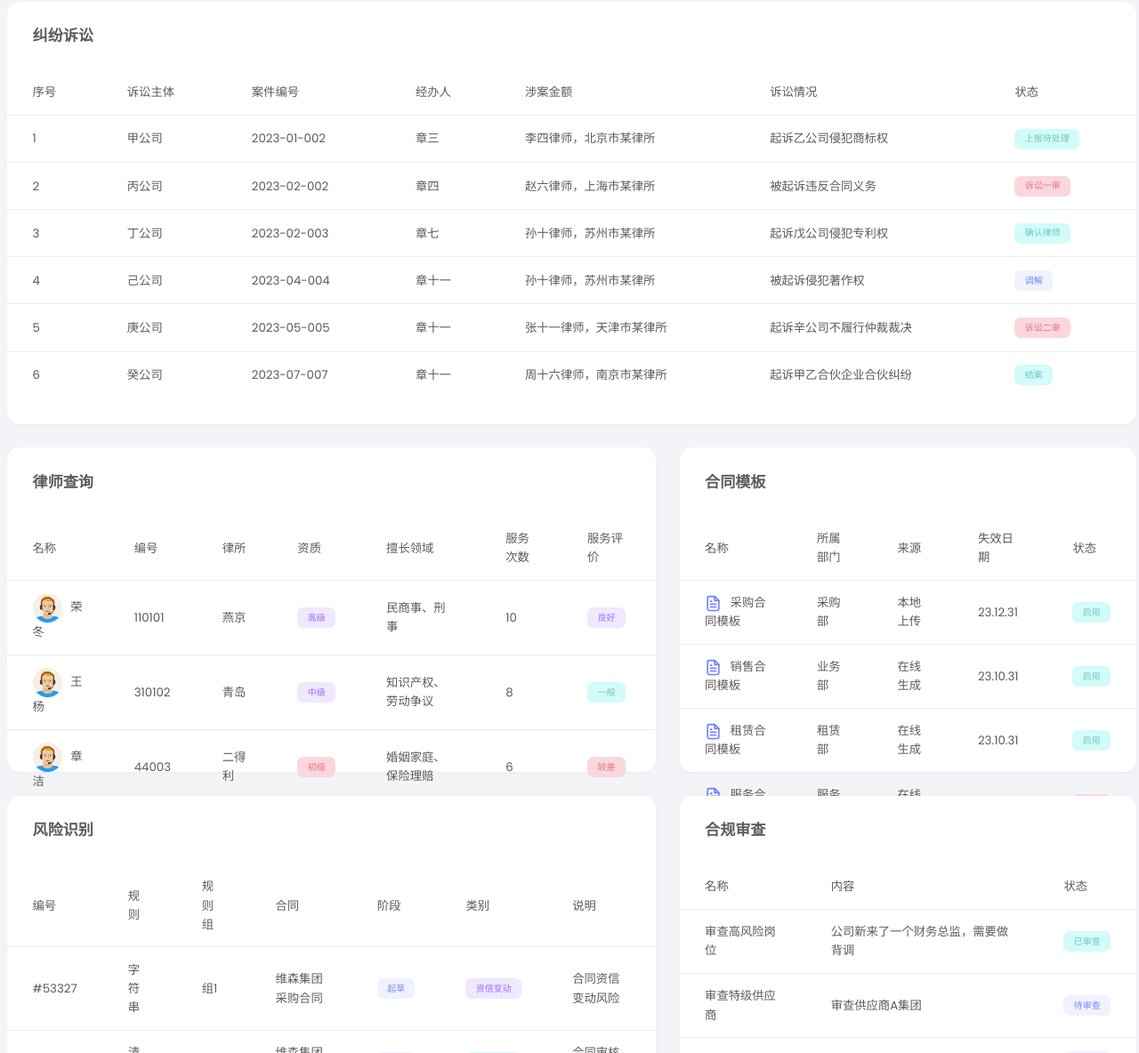
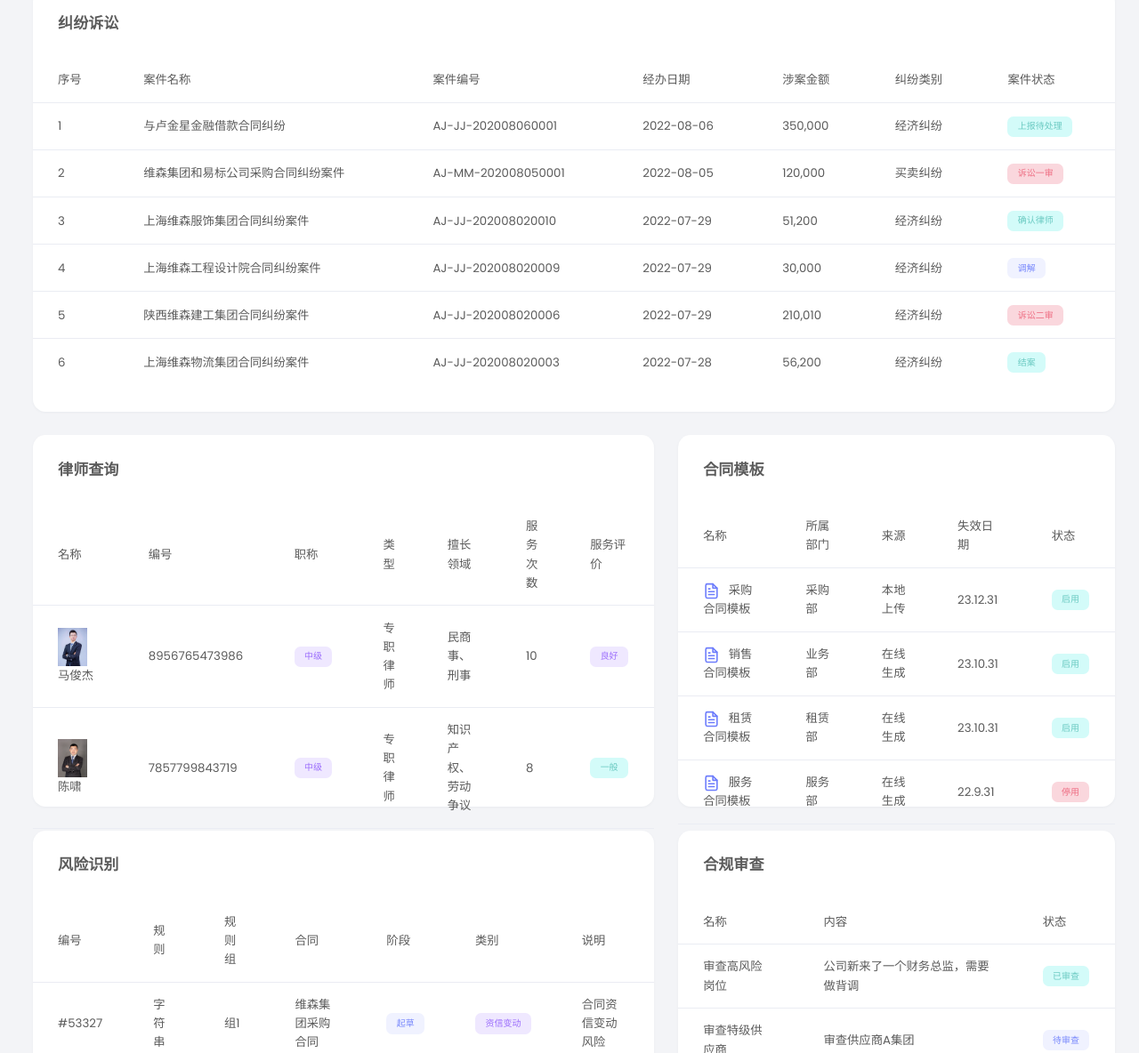
Before and after one commit to Arorio/law-portal, a website built with Vite: page index.html in a window 1280 px wide. Shown: the part 1123-2307 px from the top of the page at 89% size. Built offline with nearby package versions, Linux system fonts and the light colour scheme.

Commit message:
update: improve the styles and import some real-like data

```diff
--- a/index.html
+++ b/index.html
@@ -34,7 +34,7 @@
   <div class='spinner-grow text-primary' role='status'> <span class='sr-only'>Loading...</span></div>
 </div> -->
   <div class="page-container">
-    <div class="page-content" style="margin-top: 5px; margin-left: 5px">
+    <div class="page-content" style="margin-top: 5px; margin-left: 5px; margin-right: 25px">
       <div class="main-wrapper">
         <div class="row">
           <div class="col-12 col-xl-12 stretch-card">
@@ -64,7 +64,7 @@
                       </div>
                     </div>
                     <div class="row">
-                    <div class="col-6 col-md-12 col-xl-8" style="display: inline;">
+                    <div class="col-6 col-md-12 col-xl-6" style="display: inline;">
                       <h3 class="mb-2 flex">58
                         <span class="d-flex align-items-baseline" style="font-size: 14px; line-height: 33px;margin-left: 8px;">
                           个
@@ -74,7 +74,7 @@
                         即将到期 3 个 &nbsp; 更新 43 个 <br /> 待发布 12 个
                         </div>
                         </div>
-                      <div class="col-6 col-md-12 col-xl-4">
+                      <div class="col-6 col-md-12 col-xl-6">
                         <div id="apexChart1" class="mt-md-3 mt-xl-0"></div>
                       </div>
                     </div>
@@ -106,21 +106,21 @@
                       </div>
                     </div>
                     <div class="row">
-                      <div class="col-6 col-md-12 col-xl-7">
+                      <div class="col-6 col-md-12 col-xl-6">
                         <h3 class="mb-2 flex">65
                           <span class="d-flex align-items-baseline" style="font-size: 14px; line-height: 33px;margin-left: 8px;">
                             个
                           </span>
                         </h3>
                         <div class="d-flex align-items-baseline">
-                          资信变更 13 个 &nbsp; 管理变更 8 个 <br /> 业务变更 12 个 &nbsp; 法务变更 3 个
+                          资信类 13 个 &nbsp; 管理类 8 个 <br /> 业务类 12 个 &nbsp; 法务类 3 个
                           <!-- <p class="text-success">
                           <span>上报 33 件</span>
                           <i data-feather="arrow-up" class="icon-sm mb-1"></i>
                         </p> -->
                         </div>
                       </div>
-                      <div class="col-6 col-md-12 col-xl-5">
+                      <div class="col-6 col-md-12 col-xl-6">
                         <div id="apexChart2" class="mt-md-3 mt-xl-0"></div>
                       </div>
                     </div>
@@ -316,27 +316,30 @@
                 <div class="card-body">
                   <h5 class="card-title">快捷库查询</h5>
                   <div class="transactions-list inline-flex">
+                    <a href="https://weapp.eteams.cn/sp/contract/template-library" target="_blank" rel="noopener noreferrer">
                       <div class="tr-item">
                         <div class="tr-company-name">
                           <div class="tr-icon tr-card-icon tr-card-bg-secondary text-secondary"><i data-feather="anchor"></i></div>
-                        <div class="tr-text"><a href="#">
+                          <div class="tr-text">
                             <h4>模板库</h4>
-                          </a>
                       <!-- <p>模板库描述</p> -->
                       </div>
                         </div>
                       </div>
+                    </a>
+                    <a href="https://weapp.eteams.cn/sp/contract/terms-library" target="_blank" rel="noopener noreferrer">
                         <div class="tr-item">
                           <div class="tr-company-name">
                             <!-- tr-card-bg-secondary -->
                             <div class="tr-icon tr-card-icon tr-card-bg-secondary text-secondary"><i data-feather="user"></i></div>
-                        <div class="tr-text"><a href="#">
+                            <div class="tr-text">
                               <h4>条款库</h4>
-                          </a>
                               <!-- <p>条款库描述</p> -->
                               </div>
                               </div>
                         </div>
+                    </a>
+
                         </div>
                         <div class="transactions-list inline-flex">
                           <div class="tr-item">
@@ -528,7 +531,7 @@
                                                                                   </div> -->
           </div>
         </div>
-        <div class="row">
+        <div class="row" style="padding-left: 30px">
           <div class="col-md-12 col-lg-8 col-xl-12">
             <div class="card table-widget" style="height: 500px;">
               <div class="card-body">
@@ -538,67 +541,67 @@
                     <thead>
                       <tr>
                         <th scope="col">序号</th>
-                        <th scope="col">诉讼主体</th>
+                        <th scope="col">案件名称</th>
                         <th scope="col">案件编号</th>
-                        <th scope="col">经办人</th>
+                        <th scope="col">经办日期</th>
                         <th scope="col">涉案金额</th>
-                        <th scope="col">诉讼情况</th>
-                        <th scope="col">状态</th>
+                        <th scope="col">纠纷类别</th>
+                        <th scope="col">案件状态</th>
                       </tr>
                     </thead>
                     <tbody>
                       <tr>
                         <th>1</th>
-                        <td>甲公司</td>
-                        <td>2023-01-002</td>
-                        <td>章三</td>
-                        <td>李四律师，北京市某律所</td>
-                        <td>起诉乙公司侵犯商标权</td>
+                        <td>与卢金星金融借款合同纠纷</td>
+                        <td>AJ-JJ-202008060001</td>
+                        <td>2022-08-06</td>
+                        <td>350,000</td>
+                        <td>经济纠纷</td>
                         <td><span class="badge bg-success">上报待处理</span></td>
                       </tr>
                       <tr>
                         <th>2</th>
-                        <td>丙公司</td>
-                        <td>2023-02-002</td>
-                        <td>章四</td>
-                        <td>赵六律师，上海市某律所</td>
-                        <td>被起诉违反合同义务</td>
+                        <td>维森集团和易标公司采购合同纠纷案件</td>
+                        <td>AJ-MM-202008050001</td>
+                        <td>2022-08-05</td>
+                        <td>120,000</td>
+                        <td>买卖纠纷</td>
                         <td><span class="badge bg-danger">诉讼一审</span></td>
                       </tr>
                       <tr>
                         <th>3</th>
-                        <td>丁公司</td>
-                        <td>2023-02-003</td>
-                        <td>章七</td>
-                        <td>孙十律师，苏州市某律所</td>
-                        <td>起诉戊公司侵犯专利权</td>
+                        <td>上海维森服饰集团合同纠纷案件</td>
+                        <td>AJ-JJ-202008020010</td>
+                        <td>2022-07-29</td>
+                        <td>51,200</td>
+                        <td>经济纠纷</td>
                         <td><span class="badge bg-success">确认律师</span></td>
                       </tr>
                       <tr>
                         <th>4</th>
-                        <td>己公司</td>
-                        <td>2023-04-004</td>
-                        <td>章十一</td>
-                        <td>孙十律师，苏州市某律所</td>
-                        <td>被起诉侵犯著作权</td>
+                        <td>上海维森工程设计院合同纠纷案件</td>
+                        <td>AJ-JJ-202008020009</td>
+                        <td>2022-07-29</td>
+                        <td>30,000</td>
+                        <td>经济纠纷</td>
                         <td><span class="badge bg-primary">调解</span></td>
                       </tr>
                       <tr>
                         <th>5</th>
-                        <td>庚公司</td>
-                        <td>2023-05-005</td>
-                        <td>章十一</td>
-                        <td>张十一律师，天津市某律所</td>
-                        <td>起诉辛公司不履行仲裁裁决</td>
+                        <td>陕西维森建工集团合同纠纷案件</td>
+                        <td>AJ-JJ-202008020006</td>
+                        <td>2022-07-29</td>
+                        <td>210,010</td>
+                        <td>经济纠纷</td>
                         <td><span class="badge bg-danger">诉讼二审</span></td>
                       </tr>
                       <tr>
                         <th>6</th>
-                        <td>癸公司</td>
-                        <td>2023-07-007</td>
-                        <td>章十一</td>
-                        <td>周十六律师，南京市某律所</td>
-                        <td>起诉甲乙合伙企业合伙纠纷</td>
+                        <td>上海维森物流集团合同纠纷案件</td>
+                        <td>AJ-JJ-202008020003</td>
+                        <td>2022-07-28</td>
+                        <td>56,200</td>
+                        <td>经济纠纷</td>
                         <td><span class="badge bg-success">结案</span></td>
                       </tr>
                     </tbody>
@@ -608,9 +611,9 @@
             </div>
           </div>
         </div>
-        <div class="row">
+        <div class="row" style="padding-left: 30px;">
           <div class="col-md-12 col-xl-7">
-            <div class="card table-widget" style="height: 48vh;">
+            <div class="card table-widget" style="height: 55vh;">
               <div class="card-body">
                 <h5 class="card-title">律师查询</h5>
                 <div class="table-responsive">
@@ -619,8 +622,8 @@
                       <tr>
                         <th scope="col">名称</th>
                         <th scope="col">编号</th>
-                        <th scope="col">律所</th>
-                        <th scope="col">资质</th>
+                        <th scope="col">职称</th>
+                        <th scope="col">类型</th>
                         <th scope="col">擅长领域</th>
                         <th scope="col">服务次数</th>
                         <th scope="col">服务评价</th>
@@ -628,37 +631,37 @@
                     </thead>
                     <tbody>
                       <tr>
-                        <th scope="row"><img src="../../assets/images/avatars/profile-image.png" alt="">荣冬</th>
-                        <td>110101</td>
-                        <td>燕京</td>
-                        <td><span class="badge bg-info">高级</span></td>
+                        <th scope="row"><img src="../../assets/images/avatars/mjj.png" alt="">马俊杰</th>
+                        <td>8956765473986</td>
+                        <td><span class="badge bg-info">中级</span></td>
+                        <td>专职律师</td>
                         <td>民商事、刑事</td>
                         <td>10</td>
                         <td><span class="badge bg-info">良好</span></td>
                       </tr>
                       <tr>
-                        <th scope="row"><img src="../../assets/images/avatars/profile-image.png" alt="">王杨</th>
-                        <td>310102</td>
-                        <td>青岛</td>
+                        <th scope="row"><img src="../../assets/images/avatars/cx.jpg" alt="">陈啸</th>
+                        <td>7857799843719</td>
                         <td><span class="badge bg-info">中级</span></td>
+                        <td>专职律师</td>
                         <td>知识产权、劳动争议</td>
                         <td>8</td>
                         <td><span class="badge bg-success">一般</span></td>
                       </tr>
                       <tr>
-                        <th scope="row"><img src="../../assets/images/avatars/profile-image.png" alt="">章洁</th>
-                        <td>44003</td>
-                        <td>二得利</td>
+                        <th scope="row"><img src="../../assets/images/avatars/cyc.png" alt="">崔迎春</th>
+                        <td>7857799843719</td>
                         <td><span class="badge bg-danger">初级</span></td>
+                        <td>外聘律师</td>
                         <td>婚姻家庭、保险理赔</td>
                         <td>6</td>
-                        <td><span class="badge bg-danger">较差</span></td>
+                        <td><span class="badge bg-danger">一般</span></td>
                       </tr>
                       <tr>
-                        <th scope="row"><img src="../../assets/images/avatars/profile-image.png" alt="">丁晓</th>
-                        <td>510105</td>
-                        <td>锐欧</td>
+                        <th scope="row"><img src="../../assets/images/avatars/fzx.jpg" alt="">傅志祥</th>
+                        <td>5894958428352</td>
                         <td><span class="badge bg-primary">中级</span></td>
+                        <td>专职律师</td>
                         <td>房地产、建工</td>
                         <td>4</td>
                         <td><span class="badge bg-primary">良好</span></td>
@@ -679,7 +682,7 @@
             </div>
           </div>
           <div class="col-md-12 col-xl-5">
-            <div class="card table-widget" style="height: 48vh;">
+            <div class="card table-widget" style="height: 55vh;">
               <div class="card-body">
                 <h5 class="card-title">合同模板</h5>
                 <div class="table-responsive">
@@ -743,7 +746,7 @@
             </div>
           </div>
         </div>
-        <div class="row">
+        <div class="row" style="padding-left: 30px;">
           <div class="col-md-12 col-xl-7">
             <div class="card table-widget" style="height: 48vh">
               <div class="card-body">
@@ -844,7 +847,7 @@
                       </tr>
                       <tr>
                         <td>审查重大合同</td>
-                        <td>请高级律师审查与C集团的采购合同</td>
+                        <td>审查与C集团的采购合同</td>
                         <td><span class="badge bg-success">已审查</span></td>
                       </tr>
                       <tr>
@@ -1006,7 +1009,7 @@
         // events: 'https://fullcalendar.io/demo-events.json?overload-day'
         events: [
           {
-            "title": "纠纷诉讼",
+            "title": "一号项目一审开庭",
             "start": "2023-07-01"
           },
           {
@@ -1016,7 +1019,7 @@
           },
           {
             "groupId": "999",
-            "title": "合规风险审查会议",
+            "title": "法务周例会",
             "start": "2023-07-10T16:00:00+09:00"
           },
           {
@@ -1025,7 +1028,7 @@
             "start": "2023-07-16T16:00:00+00:00"
           },
           {
-            "title": "法务部月度会议",
+            "title": "法务系统调研会",
             "start": "2023-07-27",
             "end": "2023-07-29"
           },
@@ -1035,21 +1038,25 @@
             "end": "2023-07-19T12:30:00+00:00"
           },
           {
-            "title": "法务部会议",
+            "title": "维森合同诉讼一审开庭",
             "start": "2023-07-21T12:00:00+16:00"
           },
           {
-            "title": "维森集团实地调研",
+            "title": "企业集团合同纠纷调解",
             "start": "2023-07-30T07:00:00+00:00"
           },
           {
-            "url": "http://jincenda.com/",
-            "title": "争端处理",
-            "start": "2023-07-27"
+            // "url": "http://jincenda.com/",
+            "title": "主商标续展",
+            "start": "2023-07-12"
           },
           {
-            "title": "公司高层会议",
-            "start": "2023-07-26T14:30:00+00:00"
+            "title": "闵行项目二审开庭",
+            "start": "2023-07-24T14:30:00+00:00"
+          },
+          {
+            "title": "CMMI证照到期",
+            "start": "2023-07-15T14:30:00+00:00"
           },
         ]
       });
--- a/public/assets/css/custom.css
+++ b/public/assets/css/custom.css
@@ -294,7 +294,7 @@
   height: 100%;
   width: 100%;
   background-color: white;
-  padding: 16px;
+  padding: 37px;
 }
 .contract-portal-element-title {
   border-left: 4px solid var(--primary);
```
Also changed, not shown: public/assets/css/main.min.css, public/assets/images/avatars/cx.jpg (added), public/assets/images/avatars/cyc.png (added), public/assets/images/avatars/fzx.jpg (added), public/assets/images/avatars/mjj.png (added). Lines whose indentation alone changed are shown as unchanged.
